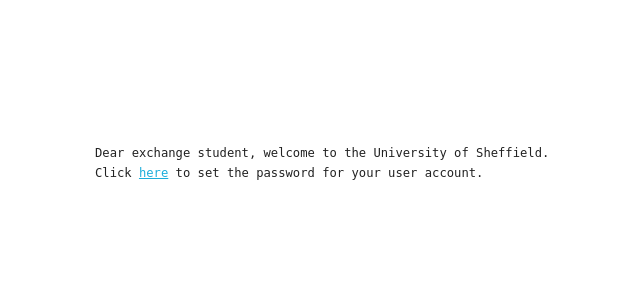
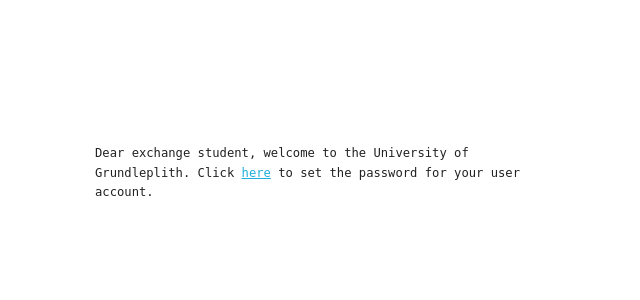
Before and after one commit to ThThelitz/story, a Flask app: page /1 in a window 1280 px wide. Shown: the top 300 px of the page, without its empty margins (65-705 px from the left). Run offline with Flask 2, Linux system fonts and the light colour scheme.

Commit message:
Update uni name

```diff
--- a/templates/start.html
+++ b/templates/start.html
@@ -1,6 +1,6 @@
 {% extends "layout.html" %}
 
 {% block main %}
-    Dear exchange student, welcome to the University of Sheffield.
+    Dear exchange student, welcome to the University of Grundleplith.
     Click <a href="/2">here</a> to set the password for your user account.
 {% endblock %}
```
